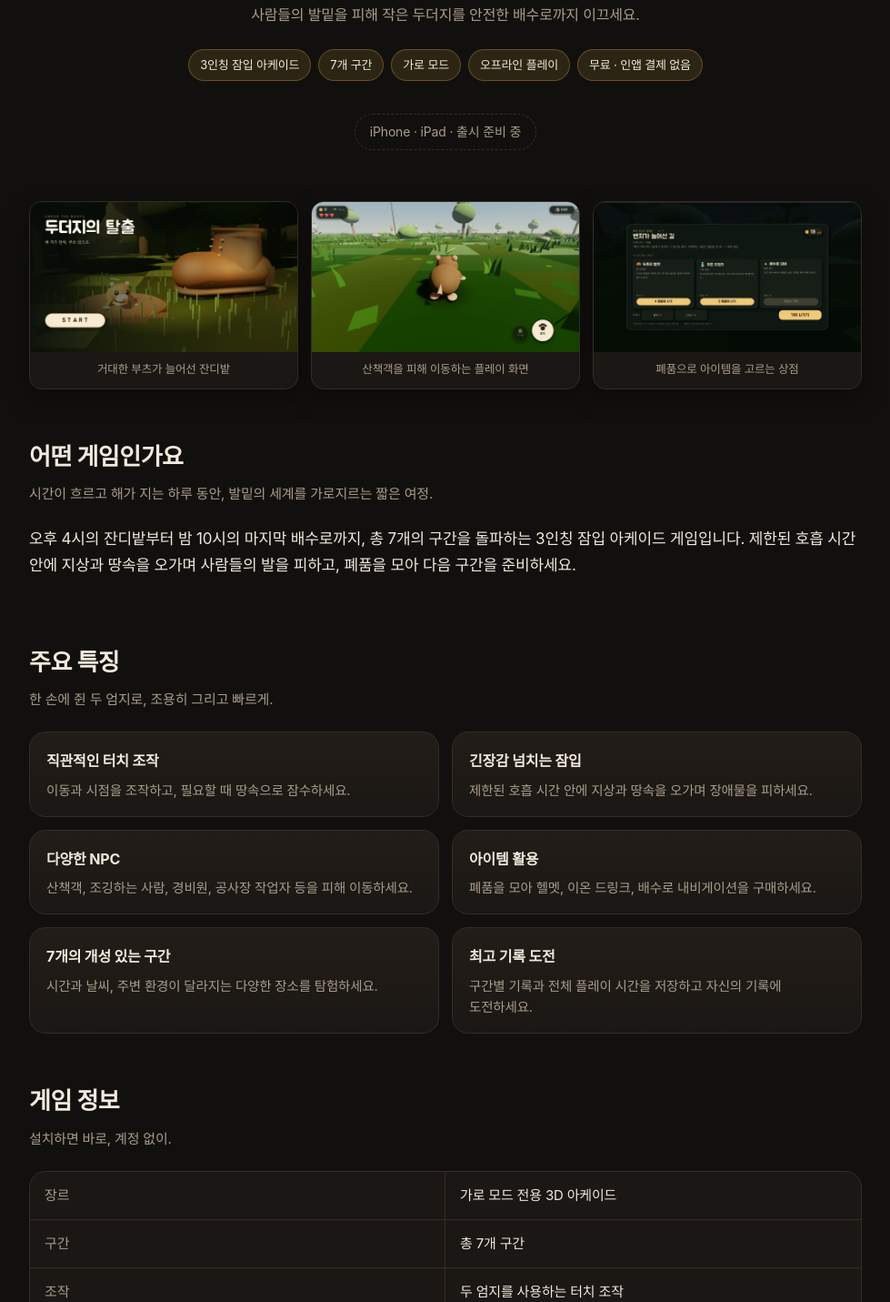
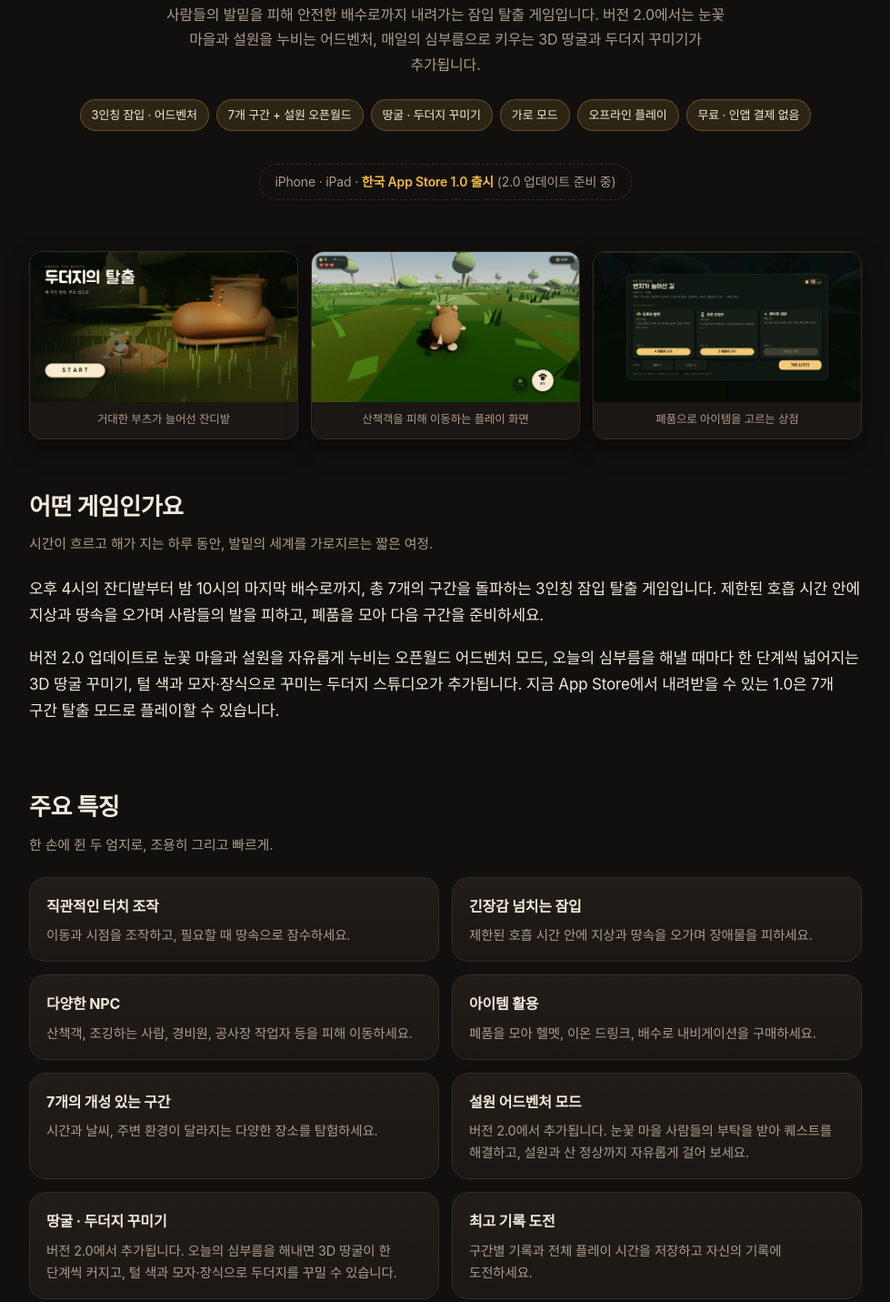
Before and after one commit to limluke123/mole-escape, a plain HTML site: page index.html in a window 1280 px wide. Shown: the part 413-1844 px from the top of the page at 91% size, without its empty margins (150-1129 px from the left). Drawn offline with Linux system fonts and the light colour scheme.

Commit message:
소개 페이지·약관에 설원 어드벤처·땅굴 꾸미기와 1.0 App Store 출시 반영

```diff
--- a/assets/style.css
+++ b/assets/style.css
@@ -126,6 +126,8 @@ h1 {
   border-radius: 999px;
   padding: 7px 16px;
 }
+.store-note a { color: var(--accent); font-weight: 600; }
+.store-note a:hover { text-decoration: underline; text-underline-offset: 3px; }
 
 /* 스크린샷 */
 .gallery { padding: 8px 0 8px; }
--- a/index.html
+++ b/index.html
@@ -4,11 +4,11 @@
 <meta charset="utf-8">
 <meta name="viewport" content="width=device-width, initial-scale=1">
 <title>두더지의 탈출 — UNDER THE BOOTS</title>
-<meta name="description" content="해가 지기 전에, 굴 밖으로. 오후 4시의 잔디밭부터 밤 10시의 마지막 배수로까지, 총 7개 구간을 돌파하는 3인칭 잠입 아케이드 게임. 두더지의 탈출 — UNDER THE BOOTS.">
+<meta name="description" content="해가 지기 전에, 굴 밖으로. 7개 구간을 돌파하는 3인칭 잠입 탈출, 눈꽃 마을과 설원을 누비는 어드벤처, 매일 커지는 3D 땅굴과 두더지 꾸미기. 두더지의 탈출 — UNDER THE BOOTS.">
 <meta name="theme-color" content="#12100e">
 <meta property="og:type" content="website">
 <meta property="og:title" content="두더지의 탈출 — UNDER THE BOOTS">
-<meta property="og:description" content="해가 지기 전에, 굴 밖으로. 총 7개 구간을 돌파하는 3인칭 잠입 아케이드 게임.">
+<meta property="og:description" content="해가 지기 전에, 굴 밖으로. 7개 구간을 돌파하는 3인칭 잠입 탈출과, 눈꽃 마을·설원을 누비는 어드벤처, 땅굴·두더지 꾸미기.">
 <meta property="og:image" content="assets/icon-512.png">
 <link rel="icon" href="assets/icon-32.png" sizes="32x32" type="image/png">
 <link rel="apple-touch-icon" href="assets/icon-180.png">
@@ -42,15 +42,16 @@
       <p class="eyebrow">Under the Boots</p>
       <h1>두더지의 탈출</h1>
       <p class="tagline">해가 지기 전에, 굴 밖으로.</p>
-      <p class="lead">사람들의 발밑을 피해 작은 두더지를 안전한 배수로까지 이끄세요.</p>
+      <p class="lead">사람들의 발밑을 피해 안전한 배수로까지 내려가는 잠입 탈출 게임입니다. 버전 2.0에서는 눈꽃 마을과 설원을 누비는 어드벤처, 매일의 심부름으로 키우는 3D 땅굴과 두더지 꾸미기가 추가됩니다.</p>
       <ul class="badges">
-        <li>3인칭 잠입 아케이드</li>
-        <li>7개 구간</li>
+        <li>3인칭 잠입 · 어드벤처</li>
+        <li>7개 구간 + 설원 오픈월드</li>
+        <li>땅굴 · 두더지 꾸미기</li>
         <li>가로 모드</li>
         <li>오프라인 플레이</li>
         <li>무료 · 인앱 결제 없음</li>
       </ul>
-      <p class="store-note">iPhone · iPad · 출시 준비 중</p>
+      <p class="store-note">iPhone · iPad · <a href="https://apps.apple.com/kr/app/%EB%91%90%EB%8D%94%EC%A7%80%EC%9D%98-%ED%83%88%EC%B6%9C/id6837170808" target="_blank" rel="noopener">한국 App Store 1.0 출시</a> (2.0 업데이트 준비 중)</p>
     </section>
 
     <section class="gallery" aria-label="게임 화면">
@@ -82,7 +83,8 @@
     <section class="block" id="about">
       <h2>어떤 게임인가요</h2>
       <p class="section-sub">시간이 흐르고 해가 지는 하루 동안, 발밑의 세계를 가로지르는 짧은 여정.</p>
-      <p>오후 4시의 잔디밭부터 밤 10시의 마지막 배수로까지, 총 7개의 구간을 돌파하는 3인칭 잠입 아케이드 게임입니다. 제한된 호흡 시간 안에 지상과 땅속을 오가며 사람들의 발을 피하고, 폐품을 모아 다음 구간을 준비하세요.</p>
+      <p>오후 4시의 잔디밭부터 밤 10시의 마지막 배수로까지, 총 7개의 구간을 돌파하는 3인칭 잠입 탈출 게임입니다. 제한된 호흡 시간 안에 지상과 땅속을 오가며 사람들의 발을 피하고, 폐품을 모아 다음 구간을 준비하세요.</p>
+      <p>버전 2.0 업데이트로 눈꽃 마을과 설원을 자유롭게 누비는 오픈월드 어드벤처 모드, 오늘의 심부름을 해낼 때마다 한 단계씩 넓어지는 3D 땅굴 꾸미기, 털 색과 모자·장식으로 꾸미는 두더지 스튜디오가 추가됩니다. 지금 App Store에서 내려받을 수 있는 1.0은 7개 구간 탈출 모드로 플레이할 수 있습니다.</p>
     </section>
 
     <section class="block" id="features">
@@ -110,6 +112,14 @@
           <p>시간과 날씨, 주변 환경이 달라지는 다양한 장소를 탐험하세요.</p>
         </li>
         <li class="card">
+          <h3>설원 어드벤처 모드</h3>
+          <p>버전 2.0에서 추가됩니다. 눈꽃 마을 사람들의 부탁을 받아 퀘스트를 해결하고, 설원과 산 정상까지 자유롭게 걸어 보세요.</p>
+        </li>
+        <li class="card">
+          <h3>땅굴 · 두더지 꾸미기</h3>
+          <p>버전 2.0에서 추가됩니다. 오늘의 심부름을 해내면 3D 땅굴이 한 단계씩 커지고, 털 색과 모자·장식으로 두더지를 꾸밀 수 있습니다.</p>
+        </li>
+        <li class="card">
           <h3>최고 기록 도전</h3>
           <p>구간별 기록과 전체 플레이 시간을 저장하고 자신의 기록에 도전하세요.</p>
         </li>
@@ -120,8 +130,8 @@
       <h2>게임 정보</h2>
       <p class="section-sub">설치하면 바로, 계정 없이.</p>
       <div class="specs">
-        <div>장르</div><div>가로 모드 전용 3D 아케이드</div>
-        <div>구간</div><div>총 7개 구간</div>
+        <div>장르</div><div>가로 모드 전용 3D 잠입 · 어드벤처</div>
+        <div>모드</div><div>탈출(7개 구간) · 설원 어드벤처·땅굴 꾸미기(2.0 예정)</div>
         <div>조작</div><div>두 엄지를 사용하는 터치 조작</div>
         <div>계정·인터넷</div><div>계정 불필요, 플레이는 오프라인</div>
         <div>결제</div><div>무료 · 인앱 결제 없음</div>
```
Also changed, not shown: terms.html (+1 -1 lines).
